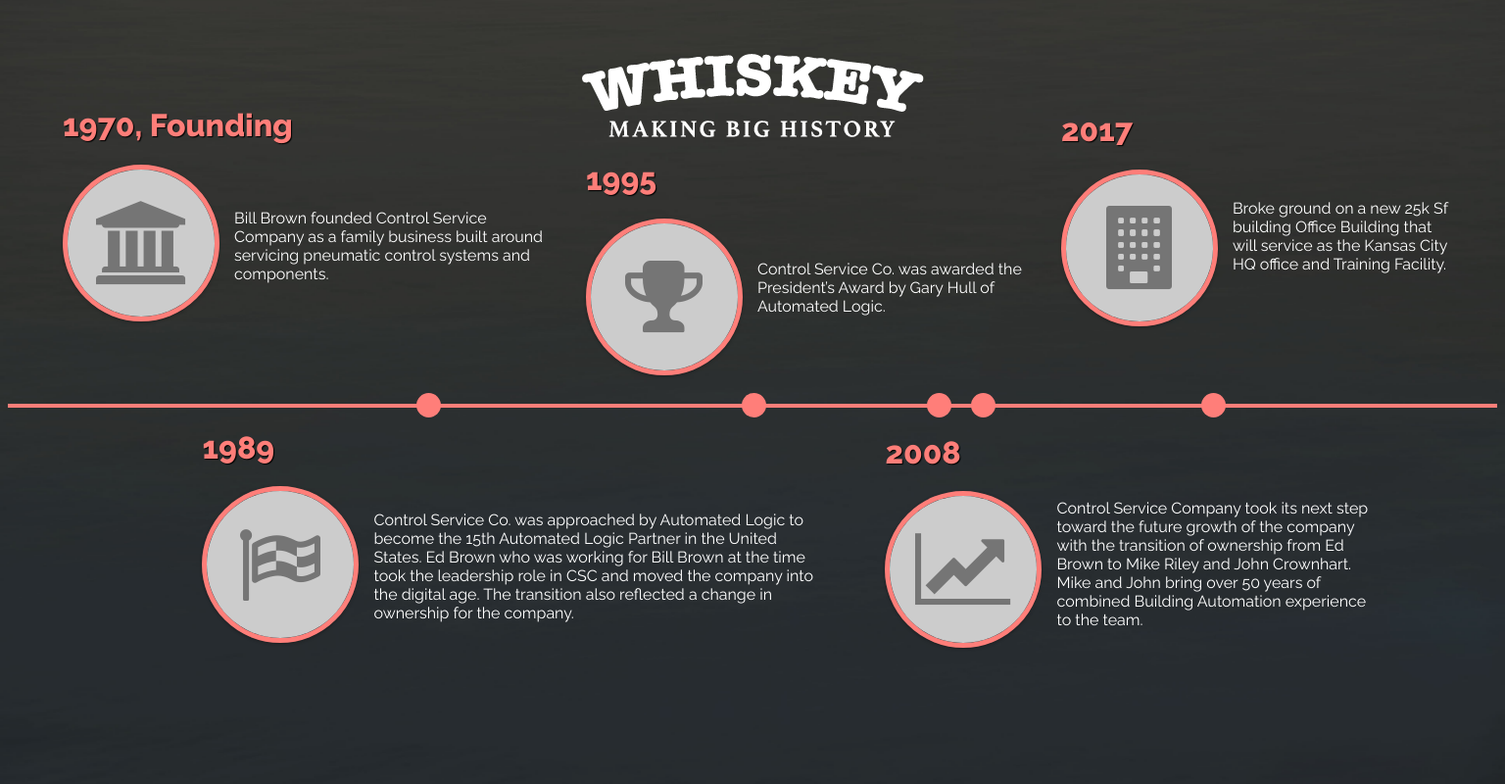
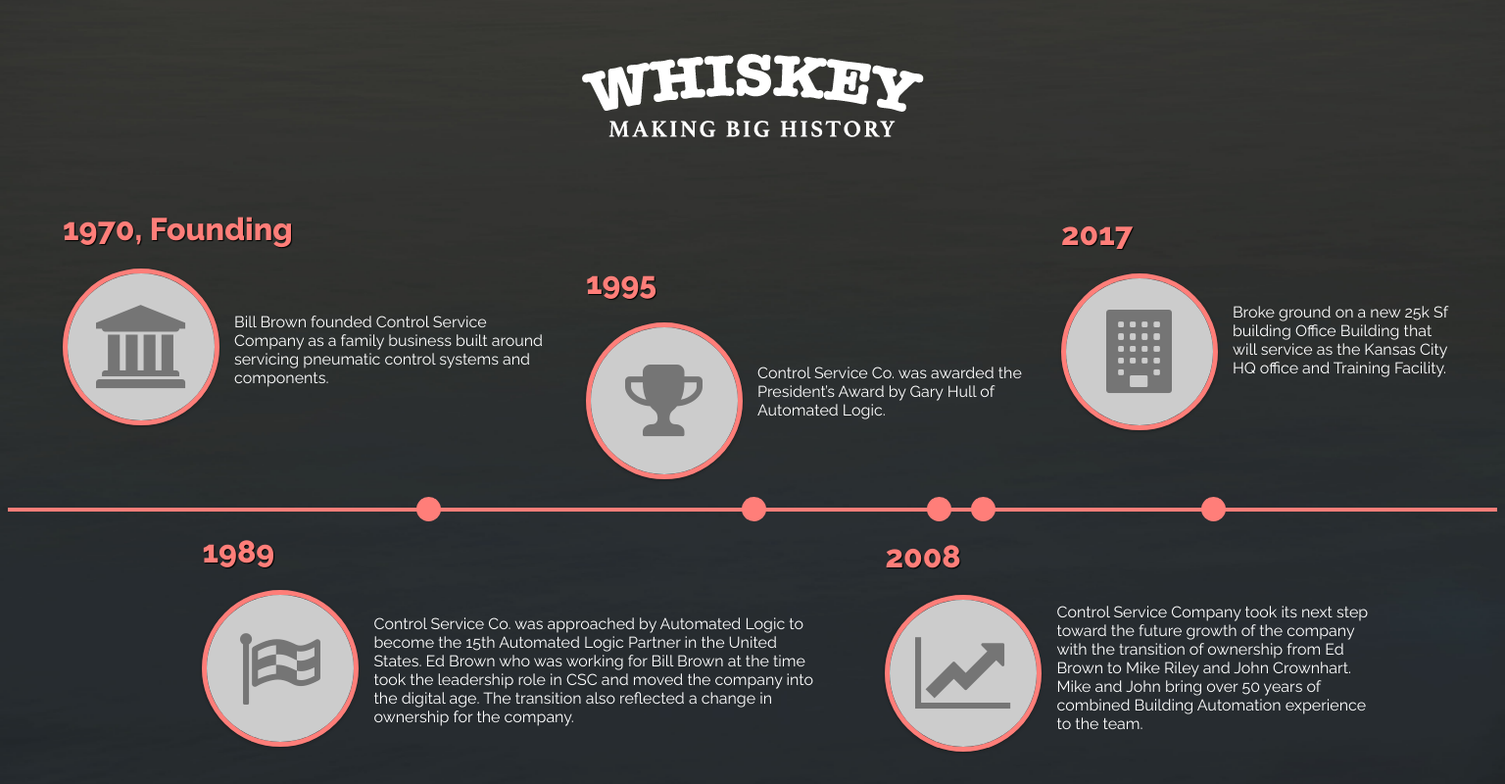
Before and after one commit to twknab/html_timeline, a plain HTML site: page index.html in a window 1536 px wide. Shown: the whole page at 98% size. Drawn offline with nearby package versions, Linux system fonts and the light colour scheme.

Commit message:
brought content down a bit for very lage screen sizes

```diff
--- a/css/style.css
+++ b/css/style.css
@@ -310,6 +310,11 @@
   }
   #milestone5-paragraph {
     top: 45px;
+  }
+}
+@media only screen and (min-width: 1530px) {
+  #timeline-wrapper {
+    top: 33px;
   }
 }
 
```
